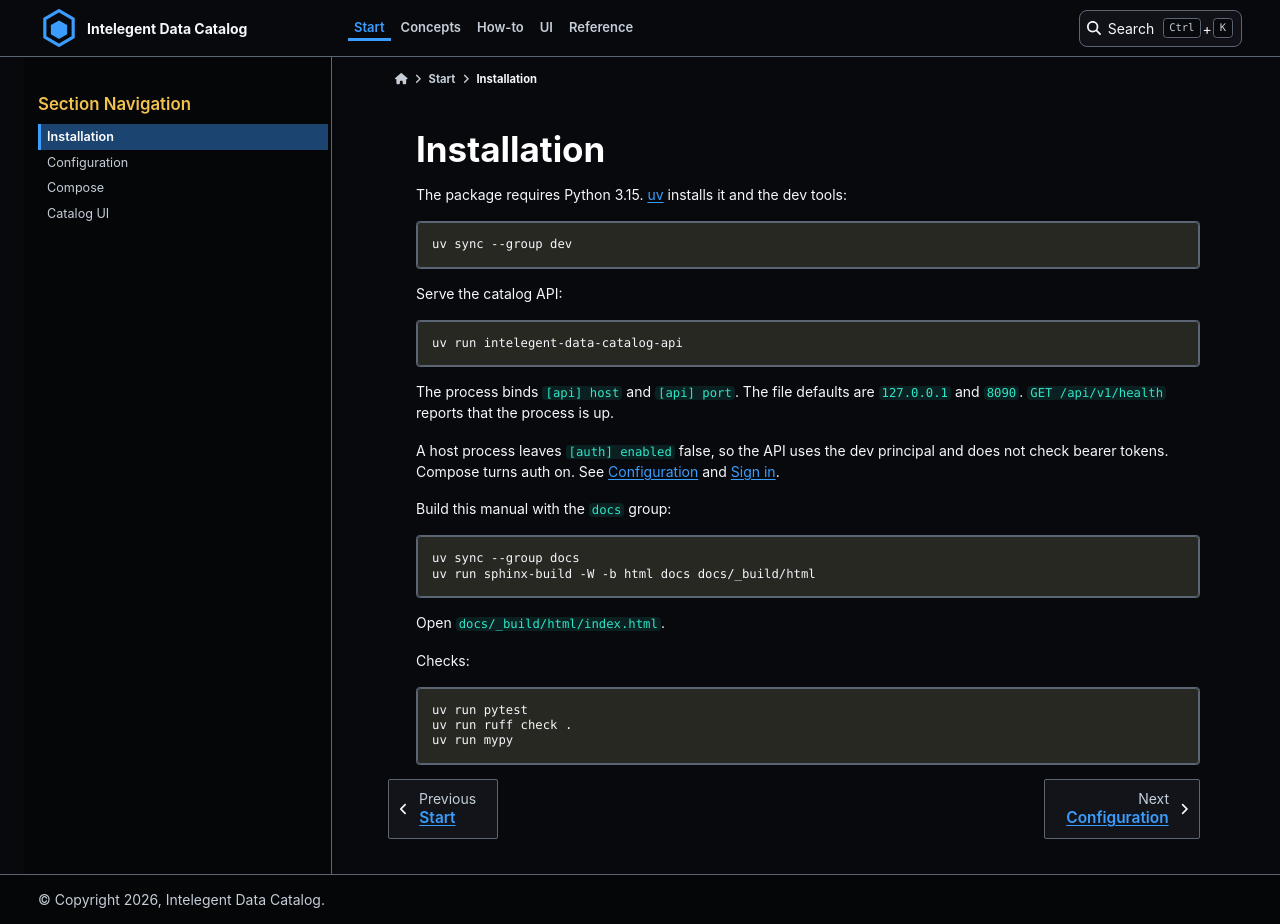
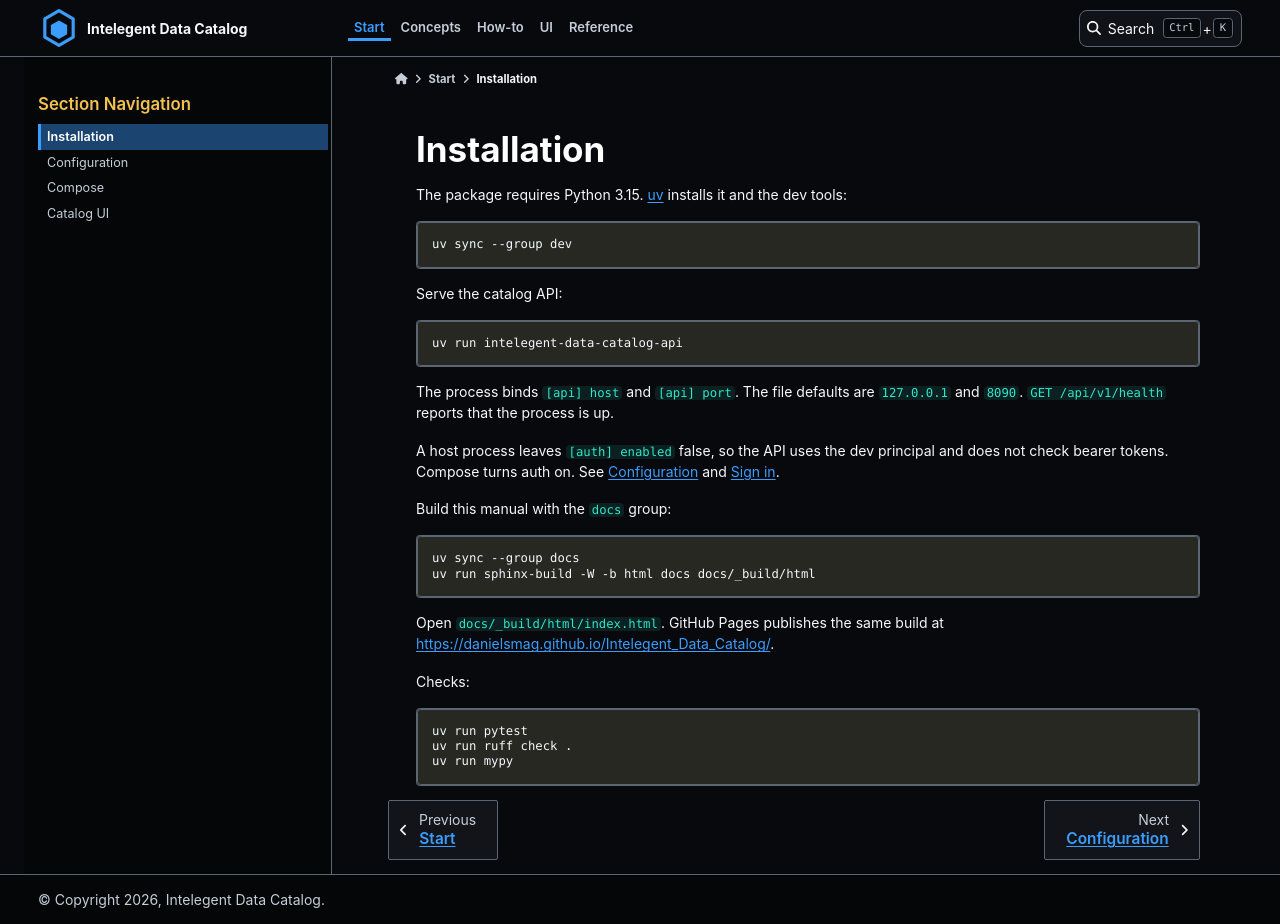
Before and after one commit to danielsmag/Intelegent_Data_Catalog, a Sphinx documentation site: the page built from docs/start/installation.rst, in a window 1280 px wide and 924 px high. Built offline with Sphinx 7.4.7 and the PyData theme 0.15.4, drawn with Linux system fonts in a browser that asks for light colours.

Commit message:
ci(docs): publish manual on GitHub Pages
Actions builds Sphinx on Python 3.15 and deploys master.
The site is public even while the repo stays private.

Co-authored-by: Cursor <cursoragent@cursor.com>

```diff
--- a/docs/conf.py
+++ b/docs/conf.py
@@ -117,6 +117,7 @@ exclude_patterns: list[str] = ["_build"]
 html_theme: str = "pydata_sphinx_theme"
 html_static_path: list[str] = ["_static"]
 html_title: str = "Intelegent Data Catalog"
+html_baseurl: str = "https://danielsmag.github.io/Intelegent_Data_Catalog/"
 html_css_files: list[str] = ["catalog.css"]
 html_context: dict[str, str] = {"default_mode": "dark"}
 html_theme_options: dict[str, object] = {
--- a/docs/start/installation.rst
+++ b/docs/start/installation.rst
@@ -29,7 +29,8 @@ Build this manual with the ``docs`` group:
    uv sync --group docs
    uv run sphinx-build -W -b html docs docs/_build/html
 
-Open ``docs/_build/html/index.html``.
+Open ``docs/_build/html/index.html``. GitHub Pages publishes the same
+build at https://danielsmag.github.io/Intelegent_Data_Catalog/.
 
 Checks:
 
```
Also changed, not shown: README.md (+1 -1 lines), 1 other file.
